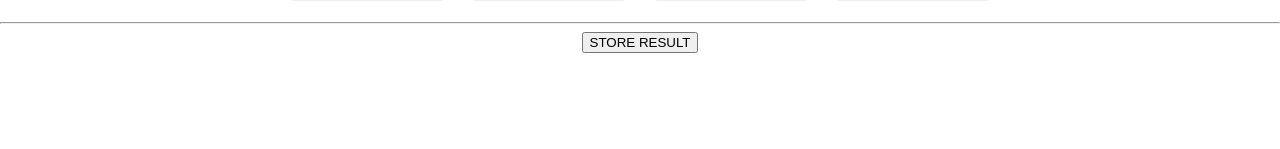
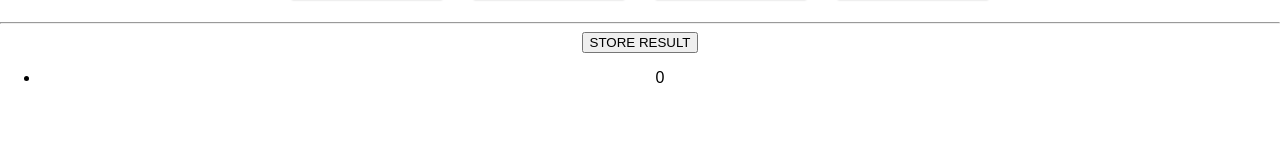
Before and after one commit to Church001/Redux, a React (Create React App) app: page / in a window 1280 px wide. Both pictures are taken after a click on the button "STORE RESULT". Shown: the part 151-300 px from the top of the page. Built offline with nearby package versions, Linux system fonts and the light colour scheme.

Commit message:
modified the content of package.json to include all outdated dependencies and also added a delete action to the redux

```diff
--- a/package.json
+++ b/package.json
@@ -14,8 +14,8 @@
     "redux": "^4.0.0",
     "sw-precache-webpack-plugin": "^0.11.5",
     "uglifyjs-webpack-plugin": "^2.0.1",
-    "webpack": "^4.19.1",
-    "webpack-dev-middleware": "^3.3.0",
+    "webpack": "^3.12.0",
+    "webpack-dev-middleware": "^3.2.0",
     "webpack-dev-server": "^3.1.8",
     "webpack-manifest-plugin": "^2.0.4"
   },
--- a/src/containers/Counter/Counter.js
+++ b/src/containers/Counter/Counter.js
@@ -38,9 +38,13 @@ class Counter extends Component {
                 <hr />
                 <button onClick={this.props.onShowResult}>STORE RESULT</button>
                 <ul>
-                    {this.props.storedResults.map(strResults => {
-                        <li onClick={this.props.onDelete} key={strResults.id}>{strResults.value}</li>
-                    })}
+                    {this.props.storedResults.map( strResults => (
+                        <li
+                        onClick={() => this.props.onDelete(strResults.id)}
+                            key={strResults.id}>
+                            {strResults.value}
+                        </li>
+                ))}
                 </ul>
             </div>
         );
@@ -61,7 +65,7 @@ const mapDispatchToProps = dispatch => {
         onAddCounter: () => dispatch({type: 'ADD', payload: {value: 10}}),
         onSubtractCounter: () => dispatch({type: 'SUBTRACT', payload: {value: 8}}),
         onShowResult: () => dispatch({type: 'SHOW_RESULT'}),
-        onDelete: () => dispatch({type: 'DELETE_RESULT'})
+        onDelete: (id) => dispatch({type: 'DELETE_RESULT', resultElId: id})
     };
 };
 
--- a/src/store/reducer.js
+++ b/src/store/reducer.js
@@ -4,7 +4,6 @@ const initialState = {
 }
 
 const reducer = ( state = initialState, action ) => {
-
 	switch( action.type ){
 		case 'INCREMENT':
 			return {
@@ -32,9 +31,12 @@ const reducer = ( state = initialState, action ) => {
 				results: state.results.concat({id: new Date(), value: state.counter})
 			}
 		case 'DELETE_RESULT':
+			const updateArray = state.results.filter(result => result.id !== action.resultElId);
 			return {
-
+				...state,
+				results: updateArray
 			}
+			default:
 	}
 	return state;
 };
```
Also changed, not shown: 1 other file (tests, documents, lock files or other folders).
